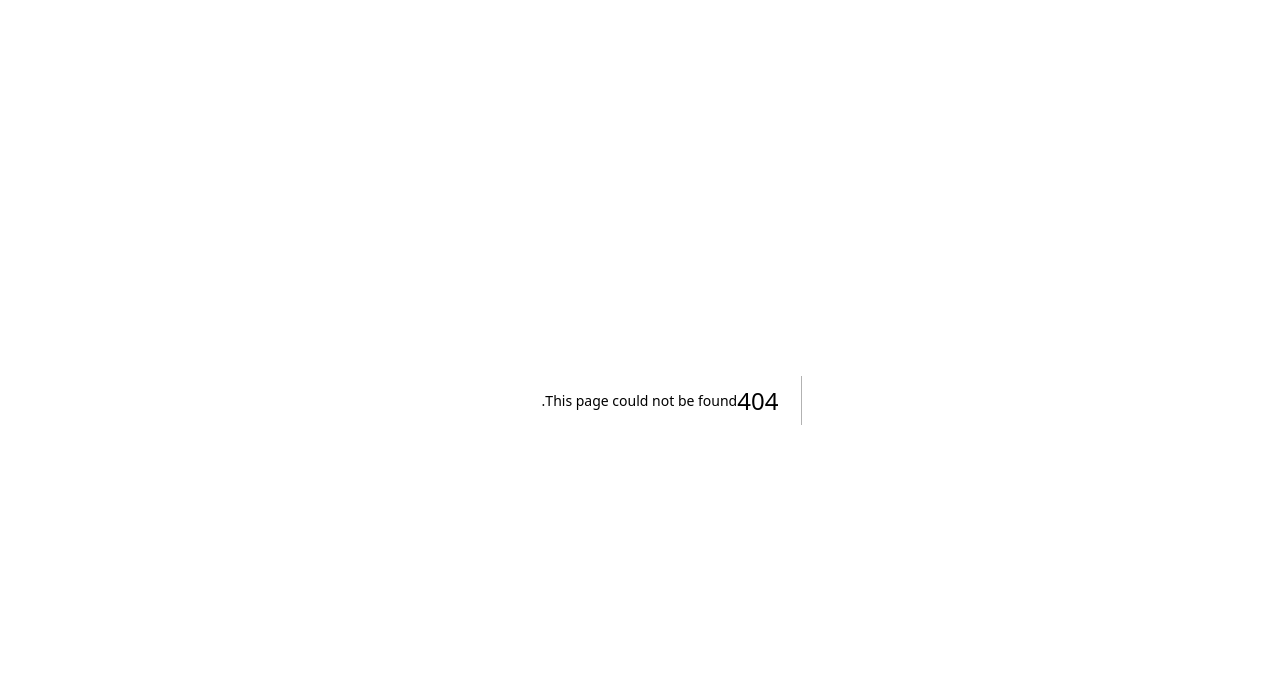
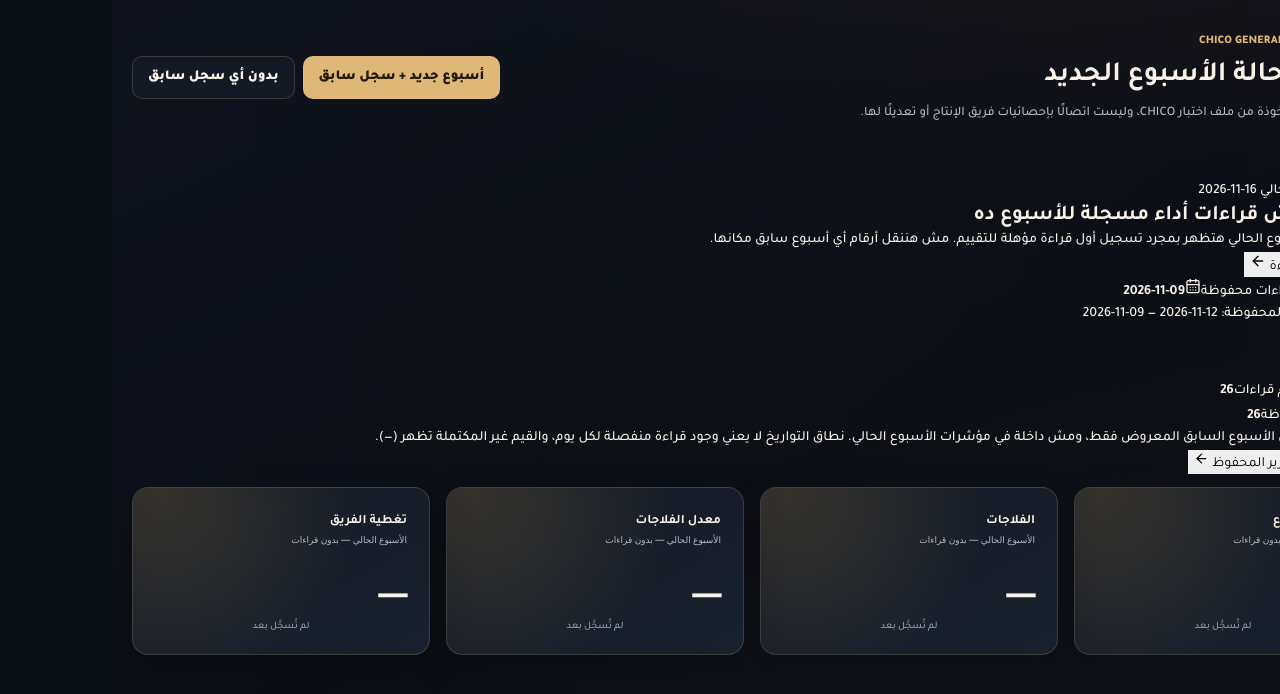
Before and after one commit to ahmedmg0maa/Chico, a Next.js app: page /week-demo in a window 1280 px wide. Before the commit this address had no page. Shown: the top 694 px of the page. Built offline with nearby package versions, Linux system fonts and the light colour scheme.

Commit message:
feat(preview): safe design-review route without production DB or credentials

```diff
--- /dev/null
+++ b/src/app/week-demo/page.tsx
@@ -0,0 +1,13 @@
+import {notFound} from 'next/navigation';
+import type {Metadata} from 'next';
+import DashboardWeekDemo from '@/components/v2/DashboardWeekDemo';
+import '@/components/v2/executive-unified.css';
+
+export const metadata:Metadata={title:'CHICO — معاينة الأسبوع الجديد'};
+export const dynamic='force-dynamic';
+
+export default function Page(){
+ // Demo must never expose sample statistics through the production website.
+ if(process.env.VERCEL_ENV!=='preview'&&process.env.NODE_ENV!=='development')notFound();
+ return <DashboardWeekDemo/>;
+}
```
